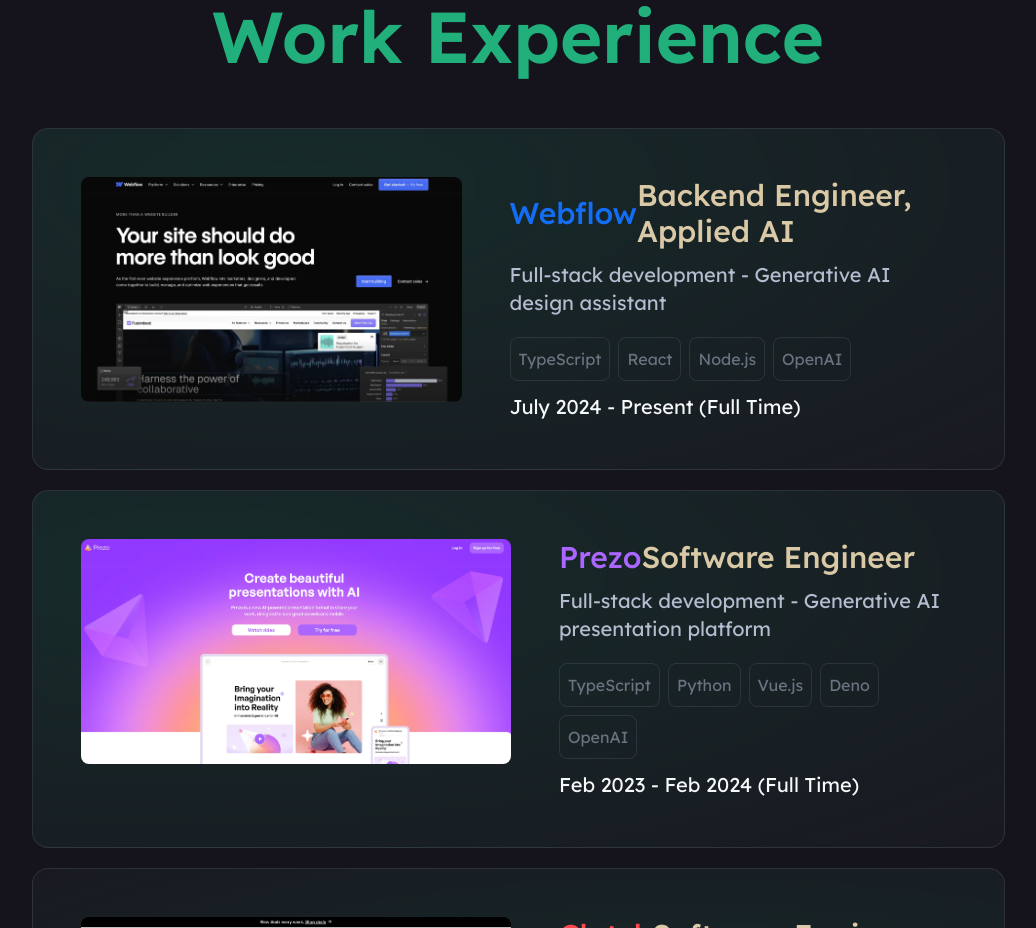
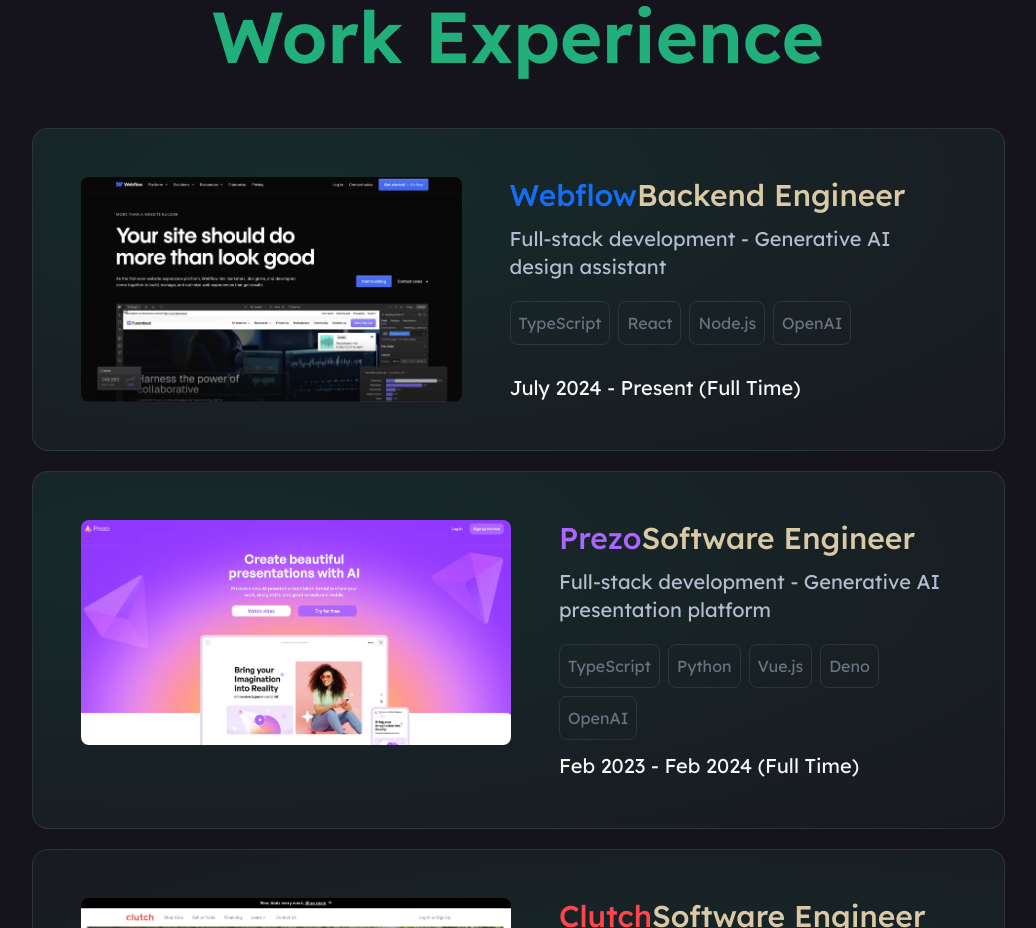
Before and after one commit to DanielHZhang/danielhzhang, a SvelteKit app: page / in a window 1280 px wide. Shown: the part 960-1888 px from the top of the page, without its empty margins (122-1158 px from the left). Built offline with nearby package versions, Linux system fonts and the light colour scheme.

Commit message:
refactor: use svelte 5 syntax for all components

```diff
--- a/src/components/link-button.svelte
+++ b/src/components/link-button.svelte
@@ -1,24 +1,21 @@
 <script lang="ts">
 	import type { HTMLAnchorAttributes } from 'svelte/elements';
 
-	interface $$Props extends HTMLAnchorAttributes {
+	interface Props extends HTMLAnchorAttributes {
 		href: string;
 		bordered?: boolean;
 	}
-	export let href: string;
-	export let bordered = false;
+	const { href, bordered = false, class: className, children, ...rest }: Props = $props();
 
 	const borderClass = bordered
 		? 'border border-gray-500 border-opacity-50'
 		: 'border border-transparent bg-blue-600 hover:bg-blue-500 active:bg-blue-400';
-
-	const className = $$restProps.class ?? '';
 </script>
 
 <a
-	{...$$restProps}
+	{...rest}
 	class="rounded-full px-4 py-2 font-medium grow-0 self-center transition-colors duration-200 ease-out text-center inline-block {borderClass} {className}"
 	{href}
 >
-	<slot />
+	{@render children?.()}
 </a>
--- a/src/components/perspective-card.svelte
+++ b/src/components/perspective-card.svelte
@@ -3,20 +3,20 @@
 	import type { HTMLAttributes } from 'svelte/elements';
 	import { randInt } from '../utils';
 
-	interface $$Props extends HTMLAttributes<HTMLDivElement> {
+	interface Props extends HTMLAttributes<HTMLDivElement> {
 		gradientColor: string;
 	}
-	export let gradientColor: string;
+	const { gradientColor, class: className, children, ...rest }: Props = $props();
 
-	let element: HTMLDivElement;
-	let boundingRect: DOMRect | undefined;
-	let x: number = 0;
-	let y: number = 0;
-	let xRotation: number = 0;
-	let yRotation: number = 0;
+	let element = $state<HTMLDivElement>();
+	let boundingRect = $state<DOMRect>();
+	let x = $state(0);
+	let y = $state(0);
+	let xRotation = $state(0);
+	let yRotation = $state(0);
 
 	const mouseEnter = (event: MouseEvent) => {
-		if (event.target instanceof HTMLElement) {
+		if (event.target instanceof HTMLElement && element) {
 			boundingRect = element.getBoundingClientRect();
 		}
 	};
@@ -40,6 +40,7 @@
 	};
 
 	onMount(() => {
+		if (!element) return;
 		const rect = element.getBoundingClientRect();
 		x = randInt(0, rect.width);
 		y = randInt(0, rect.height);
@@ -47,17 +48,16 @@
 </script>
 
 <div
-	{...$$restProps}
-	class="perspective-item relative {$$restProps.class ?? ''}"
+	{...rest}
+	class="perspective-item relative {className ?? ''}"
 	style="--x: {x}px; --y: {y}px; --x-rotation: {xRotation}deg; --y-rotation: {yRotation}deg; --gradient-color: {gradientColor}"
 	role="article"
 	bind:this={element}
-	on:mouseenter={mouseEnter}
-	on:mouseleave={mouseLeave}
-	on:mousemove={mouseMove}
-	on:click
+	onmouseenter={mouseEnter}
+	onmouseleave={mouseLeave}
+	onmousemove={mouseMove}
 >
-	<slot />
+	{@render children?.()}
 </div>
 
 <style scoped lang="postcss">
--- a/src/components/project-item.svelte
+++ b/src/components/project-item.svelte
@@ -4,8 +4,11 @@
 	import PerspectiveCard from './perspective-card.svelte';
 	import Tag from './tag.svelte';
 
-	export let project: Project;
-	export let gradientColor: string;
+	interface Props {
+		project: Project;
+		gradientColor: string;
+	}
+	const { project, gradientColor }: Props = $props();
 
 	const formatLanguage = (lang: string) => {
 		return lang === 'json' ? lang.toUpperCase() : capitalizeFirst(lang);
@@ -19,7 +22,7 @@
 <PerspectiveCard
 	{gradientColor}
 	class="anime anime-done bg-card cursor-pointer flex flex-col relative gap-4 border border-gray-500 border-opacity-25 rounded-2xl xs:p-6 md:p-8"
-	on:click={onCardClick}
+	onclick={onCardClick}
 >
 	<div class="flex justify-between">
 		<div class="flex">
--- a/src/components/section-title.svelte
+++ b/src/components/section-title.svelte
@@ -1,12 +1,16 @@
 <script lang="ts">
-	import { option } from '../utils';
+	import type { Snippet } from 'svelte';
 
-	export let color = '#ba7385';
-	export let id = option<string>();
+	interface Props {
+		color?: string;
+		id: string;
+		children: Snippet;
+	}
+	const { color = '#ba7385', id, children }: Props = $props();
 </script>
 
 <div class="flex flex-col mb-14">
 	<h1 {id} class="md:text-7xl xs:text-5xl font-semibold text-center pt-4 anime anime-done" style="color: {color};">
-		<slot />
+		{@render children()}
 	</h1>
 </div>
--- a/src/components/tag.svelte
+++ b/src/components/tag.svelte
@@ -1,7 +1,12 @@
 <script lang="ts">
+	import type { Snippet } from 'svelte';
 	import Icon from './icon.svelte';
 
-	export let icon: string;
+	interface Props {
+		icon: string;
+		children: Snippet;
+	}
+	const { icon, children }: Props = $props();
 
 	function calcIconSize(iconName: string) {
 		switch (iconName) {
@@ -24,5 +29,5 @@
 	class="flex gap-2 items-center px-2 text-gray-500 border border-gray-500 border-opacity-25 rounded-lg h-11 text-base"
 >
 	<Icon kind={icon} width={iconSize} height={iconSize} />
-	<slot />
+	{@render children()}
 </div>
--- a/src/components/work-experience.svelte
+++ b/src/components/work-experience.svelte
@@ -28,7 +28,7 @@
 				url: 'https://webflow.com',
 				brandColor: '#146ef5',
 			},
-			role: 'Backend Engineer, Applied AI',
+			role: 'Backend Engineer',
 			description: 'Full-stack development - Generative AI design assistant',
 			tech: [
 				{ name: 'TypeScript', icon: 'typescript' },
```
